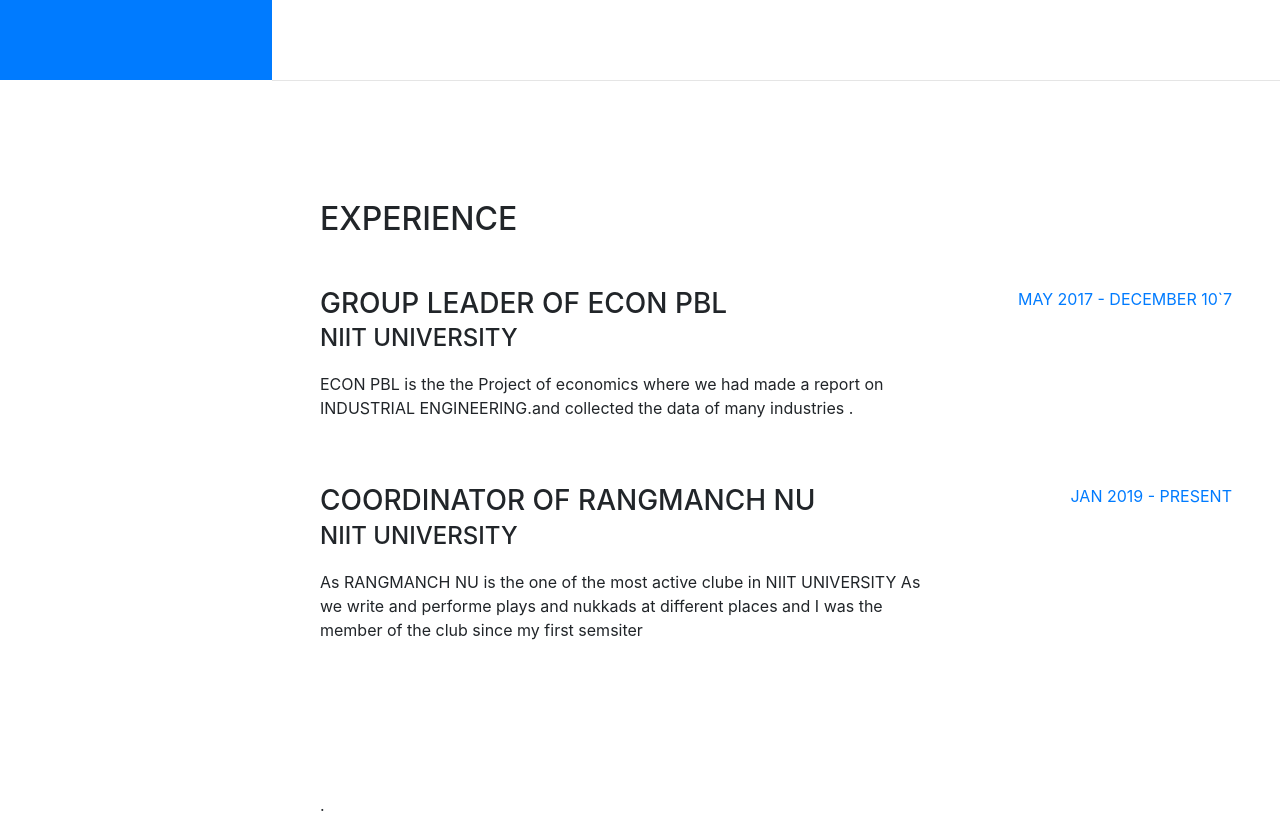
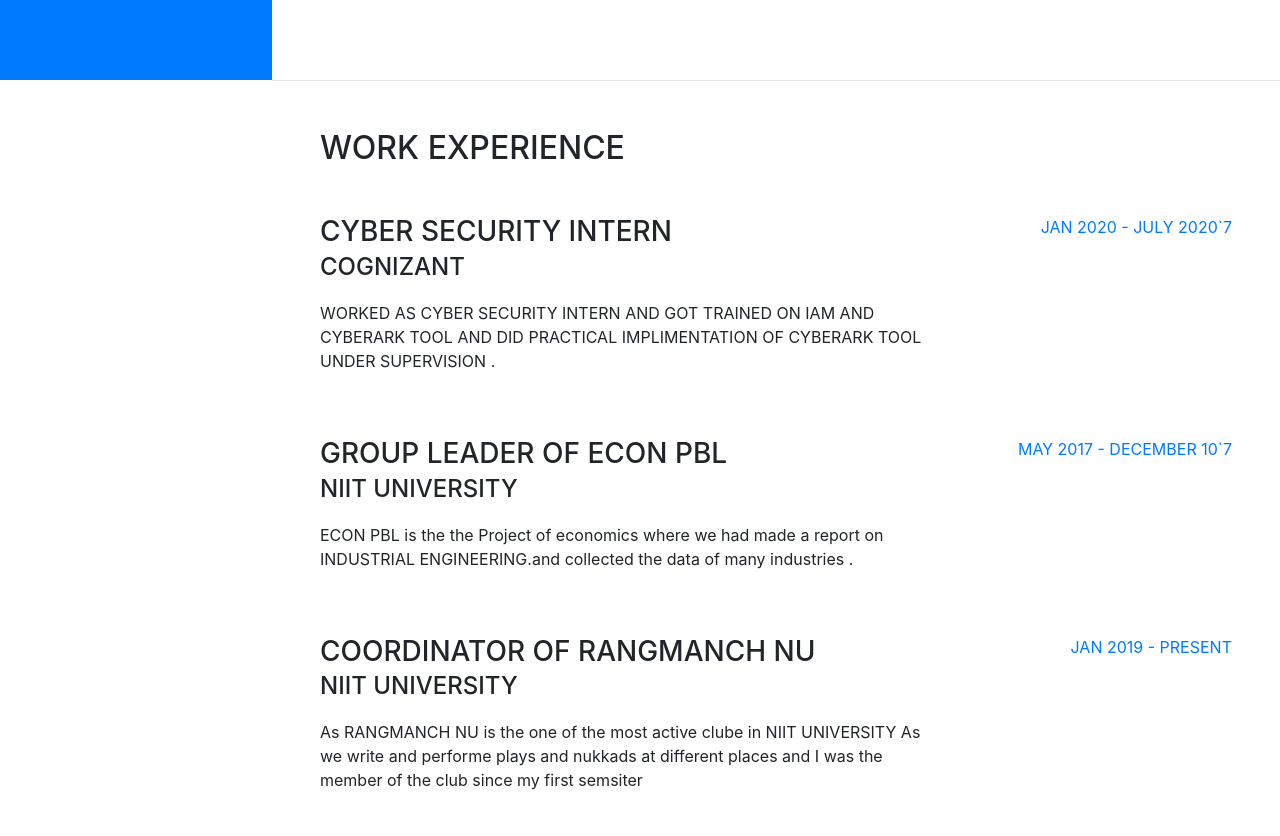
Before and after one commit to Rithesh-Varma/Rithesh-Verma.io, a website with bundled scripts: page index.html in a window 1280 px wide. Shown: the part 720-1556 px from the top of the page. Built offline with nearby package versions, Linux system fonts and the light colour scheme; a web font is replaced by a local one.

Commit message:
Update index.html

```diff
--- a/index.html
+++ b/index.html
@@ -95,7 +95,18 @@
 
       <section class="resume-section p-3 p-lg-5 d-flex flex-column" id="experience">
         <div class="my-auto">
-          <h2 class="mb-5">Experience</h2>
+          <h2 class="mb-5">WORK Experience</h2>
+
+          <div class="resume-item d-flex flex-column flex-md-row mb-5">
+            <div class="resume-content mr-auto">
+              <h3 class="mb-0">CYBER SECURITY INTERN</h3>
+              <div class="subheading mb-3">COGNIZANT</div>
+              <p>WORKED AS CYBER SECURITY INTERN AND GOT TRAINED ON IAM AND CYBERARK TOOL AND DID PRACTICAL IMPLIMENTATION OF CYBERARK TOOL UNDER SUPERVISION . </p>
+            </div>
+            <div class="resume-date text-md-right">
+              <span class="text-primary">JAN 2020 - JULY 2020`7</span>
+            </div>
+          </div>
 
           <div class="resume-item d-flex flex-column flex-md-row mb-5">
             <div class="resume-content mr-auto">
```
